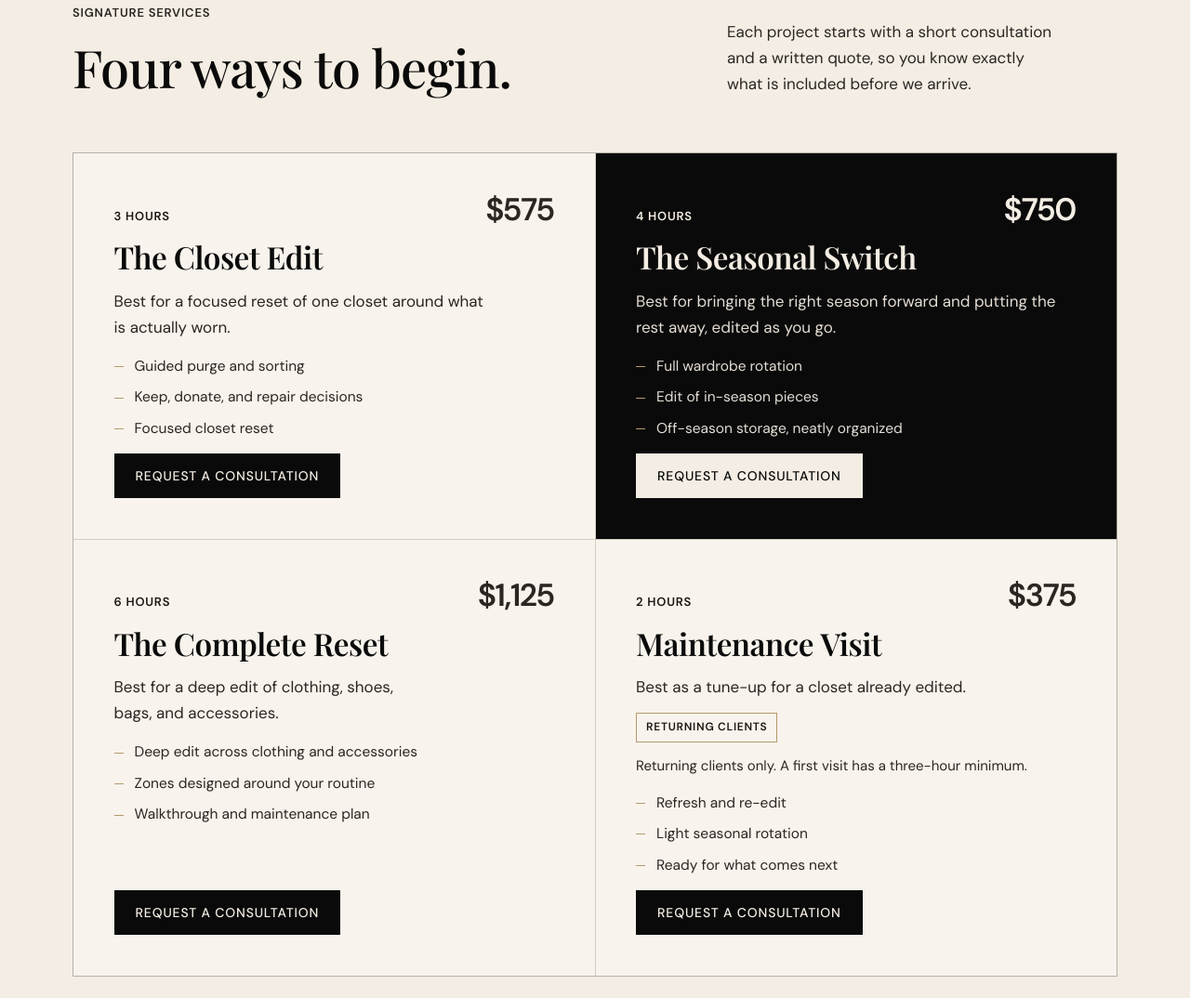
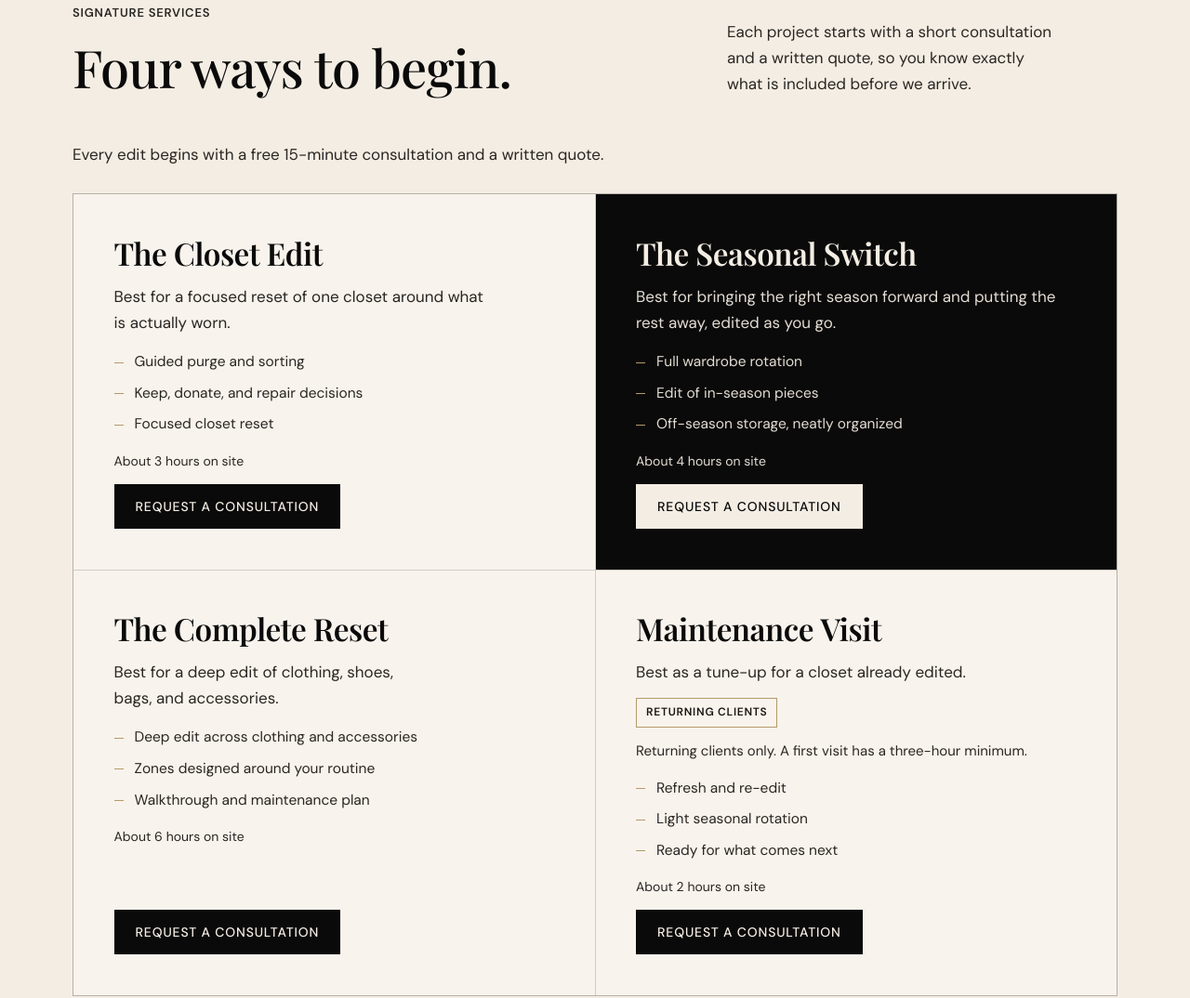
Before and after one commit to alixjurick-rgb/theblackbookllc, a plain HTML site: page index.html in a window 1280 px wide. Shown: the part 6325-7399 px from the top of the page at 93% size. Drawn offline with Linux system fonts and the light colour scheme.

Commit message:
Move package prices off the cards and into the FAQ. (#14)
Keep the hours as a small line under each list, and introduce every edit with the free consultation.

Co-authored-by: Cursor Agent <cursoragent@cursor.com>
Co-authored-by: alixjurick-rgb <alixjurick-rgb@users.noreply.github.com>

```diff
--- a/index.html
+++ b/index.html
@@ -21,7 +21,7 @@
 <link rel="icon" type="image/png" sizes="32x32" href="/favicon-32.png">
 <link rel="apple-touch-icon" href="/apple-touch-icon.png">
 <link rel="preload" as="image" href="assets/work/18-sweater-cubbies.webp?v=20261112" imagesrcset="assets/work/18-sweater-cubbies-800.webp?v=20261112 706w, assets/work/18-sweater-cubbies.webp?v=20261112 1413w" imagesizes="(max-width:860px) 92vw, 500px" fetchpriority="high">
-<link rel="stylesheet" href="/styles.css?v=20261113">
+<link rel="stylesheet" href="/styles.css?v=20261114">
 <script type="application/ld+json">
 {
   "@context": "https://schema.org",
@@ -322,35 +322,36 @@
         <div><p class="eyebrow">Signature&nbsp;services</p><h2>Four ways to&nbsp;begin.</h2></div>
         <p>Each project starts with a short consultation and a written quote, so you know exactly what is included before we&nbsp;arrive.</p>
       </div>
+      <p class="packages-note reveal">Every edit begins with a free 15-minute consultation and a written&nbsp;quote.</p>
       <div class="services">
         <article class="svc reveal">
-          <div class="meta"><span class="dur">3 hours</span><span class="price">$575</span></div>
           <h3>The Closet&nbsp;Edit</h3>
           <p>Best for a focused reset of one closet around what is actually&nbsp;worn.</p>
           <ul><li>Guided purge and&nbsp;sorting</li><li>Keep, donate, and repair&nbsp;decisions</li><li>Focused closet&nbsp;reset</li></ul>
+          <p class="dur">About 3 hours on&nbsp;site</p>
           <a class="btn" href="#contact" data-select-service="The Closet Edit">Request a consultation</a>
         </article>
         <article class="svc featured reveal">
-          <div class="meta"><span class="dur">4 hours</span><span class="price">$750</span></div>
           <h3>The Seasonal&nbsp;Switch</h3>
           <p>Best for bringing the right season forward and putting the rest away, edited as you&nbsp;go.</p>
           <ul><li>Full wardrobe&nbsp;rotation</li><li>Edit of in-season&nbsp;pieces</li><li>Off-season storage, neatly&nbsp;organized</li></ul>
+          <p class="dur">About 4 hours on&nbsp;site</p>
           <a class="btn light" href="#contact" data-select-service="The Seasonal Switch">Request a consultation</a>
         </article>
         <article class="svc reveal">
-          <div class="meta"><span class="dur">6 hours</span><span class="price">$1,125</span></div>
           <h3>The Complete&nbsp;Reset</h3>
           <p>Best for a deep edit of clothing, shoes, bags, and&nbsp;accessories.</p>
           <ul><li>Deep edit across clothing and&nbsp;accessories</li><li>Zones designed around your&nbsp;routine</li><li>Walkthrough and maintenance&nbsp;plan</li></ul>
+          <p class="dur">About 6 hours on&nbsp;site</p>
           <a class="btn" href="#contact" data-select-service="The Complete Reset">Request a consultation</a>
         </article>
         <article class="svc reveal">
-          <div class="meta"><span class="dur">2 hours</span><span class="price">$375</span></div>
           <h3>Maintenance&nbsp;Visit</h3>
           <p>Best as a tune-up for a closet already&nbsp;edited.</p>
           <p class="flag"><span class="tag">Returning&nbsp;clients</span></p>
           <p class="returning">Returning clients only. A first visit has a three-hour&nbsp;minimum.</p>
           <ul><li>Refresh and&nbsp;re-edit</li><li>Light seasonal&nbsp;rotation</li><li>Ready for what comes&nbsp;next</li></ul>
+          <p class="dur">About 2 hours on&nbsp;site</p>
           <a class="btn" href="#contact" data-select-service="Maintenance Visit">Request a consultation</a>
         </article>
       </div>
--- a/styles.css
+++ b/styles.css
@@ -39,7 +39,7 @@ h1,h2,h3{font-family:var(--serif);font-weight:500;letter-spacing:var(--track-tig
 h2{font-size:var(--type-h2)}
 h3{font-size:var(--type-h3)}
 p,li,blockquote,figcaption,details p{text-wrap:pretty}
-.eyebrow,.lede,.head p,.quote,.hero-title,.note,.beyond-note,.decide p,.svc h3{text-wrap:balance}
+.eyebrow,.lede,.head p,.quote,.hero-title,.note,.beyond-note,.decide p,.packages-note,.svc h3{text-wrap:balance}
 em{font-family:var(--serif);font-style:italic}
 .rule{display:flex;align-items:center;gap:18px;color:var(--gold)}
 .rule::before,.rule::after{content:"";height:1px;background:currentColor;flex:1;opacity:.85}
@@ -144,9 +144,8 @@ section.block{padding:clamp(72px,9vw,120px) 0}
 .services{display:grid;grid-template-columns:repeat(2,1fr);gap:1px;background:var(--line);border:1px solid var(--line)}
 .svc{background:var(--paper);padding:clamp(28px,3.4vw,44px);display:flex;flex-direction:column;gap:14px;transition:background .4s ease}
 .svc:hover{background:#fffdf9}
-.svc .meta{display:flex;justify-content:space-between;align-items:baseline;gap:12px}
-.svc .dur{font-family:var(--sans);font-weight:600;font-size:var(--type-label);letter-spacing:var(--track-label);text-transform:uppercase;color:#1A1612}
-.svc .price{font-family:var(--sans);font-weight:600;font-size:clamp(28px,3vw,34px);line-height:1;letter-spacing:-0.02em;white-space:nowrap}
+.packages-note{margin:-12px 0 28px;max-width:40em}
+.svc .dur{font-family:var(--sans);font-weight:400;font-size:14px;line-height:1.5;letter-spacing:0;text-transform:none;color:#2A2622;margin-top:2px}
 .svc .tag{display:inline-block;font-family:var(--sans);font-size:12px;letter-spacing:var(--track-label);text-transform:uppercase;color:#1A1612;border:1px solid var(--gold);padding:5px 10px;font-weight:600;margin-right:10px;vertical-align:middle}
 .svc h3{font-family:var(--serif);font-weight:600;font-size:var(--type-service);line-height:1.15}
 .svc p{color:var(--ink-soft)}
@@ -160,8 +159,7 @@ section.block{padding:clamp(72px,9vw,120px) 0}
 .svc.featured:hover{background:#141414}
 .svc.featured p,.svc.featured li{color:#E4DDD4}
 .svc.featured h3,.svc.featured .tag{color:var(--ivory)}
-.svc.featured .dur{color:#F4EDE3}
-.svc.featured .price{color:var(--ivory)}
+.svc.featured .dur{color:#E4DDD4}
 .not-included{margin-top:28px;display:grid;grid-template-columns:1.2fr .8fr;gap:clamp(24px,4vw,56px);align-items:start;padding:32px;border:1px solid var(--line);background:rgba(255,255,255,.35)}
 .not-included h3{font-size:var(--type-h3);font-weight:500;margin-bottom:12px}
 .not-included p{color:var(--ink-soft);font-size:15.5px;max-width:42em}
@@ -179,8 +177,6 @@ section.block{padding:clamp(72px,9vw,120px) 0}
 }
 @media (max-width:360px){
   .svc{padding:22px 16px}
-  .svc .price{font-size:24px}
-  .svc .dur{font-size:12px;letter-spacing:.04em}
 }
 
 /* Beyond the closet */
```
Also changed, not shown: 404.html (+1 -1 lines), about.html (+1 -1 lines), privacy.html (+1 -1 lines), thank-you/index.html (+1 -1 lines).
